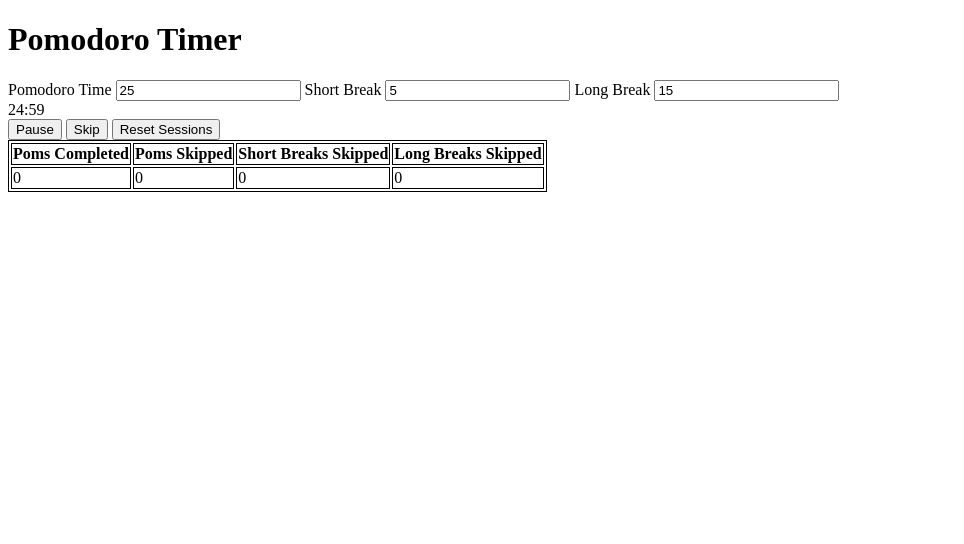
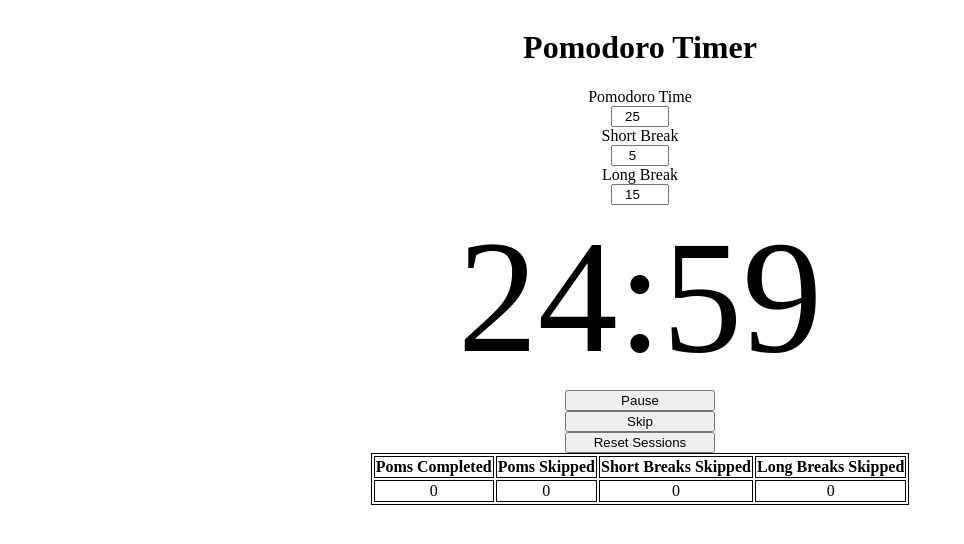
Before and after one commit to bcaccia/pomodoro-timer, a plain HTML site: page index.html in a window 1280 px wide. Both pictures are taken after a click on the button "Start Timer". Shown: the whole page, without its empty margins (0-964 px from the left). Drawn offline with Linux system fonts and the light colour scheme.

Commit message:
Added initial css flexbox styling, code to fix countdown starting at 60, lock custom time inputs while timer running

```diff
--- a/index.html
+++ b/index.html
@@ -9,7 +9,7 @@
     <link rel="icon" href="./favicon.ico" type="image/x-icon">
   </head>
   <body>
-    <main>
+    <main class="main-container">
         <h1>Pomodoro Timer</h1>
 
         <label for="pomTime">Pomodoro Time</label>
@@ -21,7 +21,7 @@
         <label for="pomBreakLong">Long Break</label>
         <input type="number" id="pomBreakLong" name="pomBreakLong" value=15>
 
-        <div id="timer"></div>
+        <div id="timer">25:00</div>
 
         <button type="button" id="startPause" onClick="buttonClick()">Start Timer</button>
         <button type="button" id="skipPom" onClick="skipPom()">Skip</button>
--- a/index.js
+++ b/index.js
@@ -4,6 +4,9 @@
 const pomTime = document.querySelector("#pomTime").value;
 const pomBreakShort = document.querySelector("#pomBreakShort").value;
 const pomBreakLong = document.querySelector("#pomBreakLong").value;
+const pomTimeID = document.querySelector("#pomTime");
+const pomBreakShortID = document.querySelector("#pomBreakShort");
+const pomBreakLongID = document.querySelector("#pomBreakLong");
 const timerDisplay = document.querySelector('#timer')
 const startPause = document.querySelector('#startPause');
 const pomsCompletedID = document.querySelector('#pomsCompleted');
@@ -20,10 +23,6 @@ let breaksLongSkipped = 0;
 let pauseState = false;
 let remainingTimeSecs = 60;
 let remainingTimeMins;
-
-window.onload = function () {
-	timerDisplay.textContent = pomTime + ':00';
-};
 
 function pomSessionState () {
 	if (pomSessionStateCounter === 7 ||
@@ -59,15 +58,22 @@ function startPomTimer (timeValue) {
 	}
 
 	pauseState = true;
+	lockInputs();
 
 	// change the button text to read Pause and point to the pause function
 	startPause.textContent = 'Pause';
 
 	intervalId = setInterval(() => {
 		let counterDisplay = remainingTimeMins + ":" + remainingTimeSecs;
-		timerDisplay.textContent = counterDisplay;
-		// Updates tab title to show current elapsed time
-		document.title = counterDisplay;
+
+		// This statment ensures that on start of countdown the first update is skipped
+		// so the user doesn't see 24:60
+		if (remainingTimeSecs === 60) {
+
+		} else {
+			timerDisplay.textContent = counterDisplay;
+			document.title = counterDisplay;
+		}
 		remainingTimeSecs--;
 	if (remainingTimeMins < 0) {
 		console.log('Time Up!');
@@ -92,6 +98,7 @@ function pausePomTimer () {
 
 function skipPom() {
 	pauseState = false;
+	unlockInputs();
 	remainingTimeSecs = 60
 	clearInterval(intervalId);
 	startPause.textContent = 'Start';
@@ -117,23 +124,38 @@ function skipPom() {
 		pomSessionStateCounter--;
 	}
 	updateStats();
-}
+	unlockInputs();
+};
 
 function resetSessions () {
 	pauseState = false;
 	clearInterval(intervalId);
 	pomSessionStateCounter = 7;
 	timerDisplay.textContent = pomTime + ':00';
+	startPause.textContent = 'Start';
 	remainingTimeSecs = 60
 	pomsCompleted = 0;
 	pomsSkipped = 0;
 	breaksShortSkipped = 0;
 	breaksLongSkipped = 0;
-}
+	unlockInputs();
+};
 
 function updateStats () {
 	pomsCompletedID.textContent = pomsCompleted;
 	pomsSkippedID.textContent = pomsSkipped;
 	breaksShortSkippedID.textContent = breaksShortSkipped;
 	breaksLongSkippedID.textContent = breaksLongSkipped;
-}
+};
+
+function lockInputs () {
+	pomTimeID.setAttribute('readonly', true);
+	pomBreakShortID.setAttribute('readonly', true);
+	pomBreakLongID.setAttribute('readonly', true);
+};
+
+function unlockInputs () {
+	pomTimeID.removeAttribute('readonly');
+	pomBreakShortID.removeAttribute('readonly');
+	pomBreakLongID.removeAttribute('readonly');
+};
--- a/style.css
+++ b/style.css
@@ -1,3 +1,24 @@
 table, th, td {
 	border:1px solid black;
       }
+
+button {
+	width: 150px;
+}
+
+input {
+	width: 50px;
+	text-align: center;
+}
+
+.main-container {
+	display: flex;
+	flex-direction: column;
+	justify-content: center;
+	align-items: center;
+	text-align: center;
+}
+
+#timer {
+	font-size: 10rem;
+}
```
